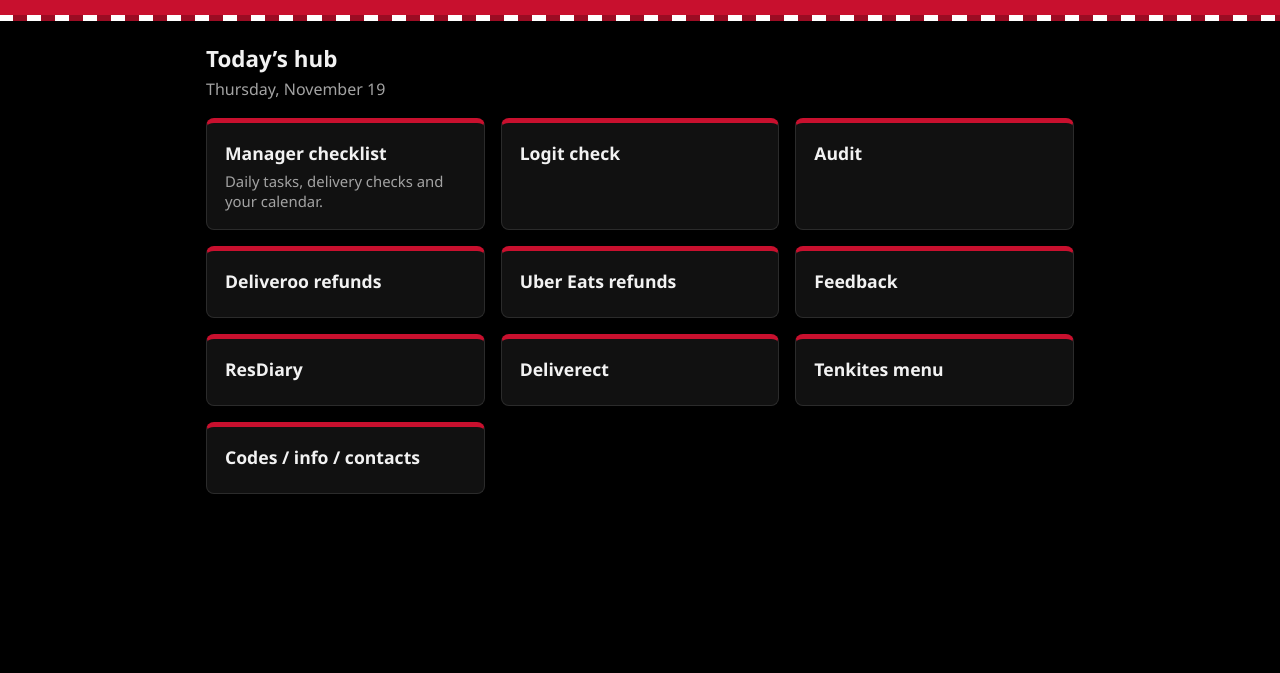
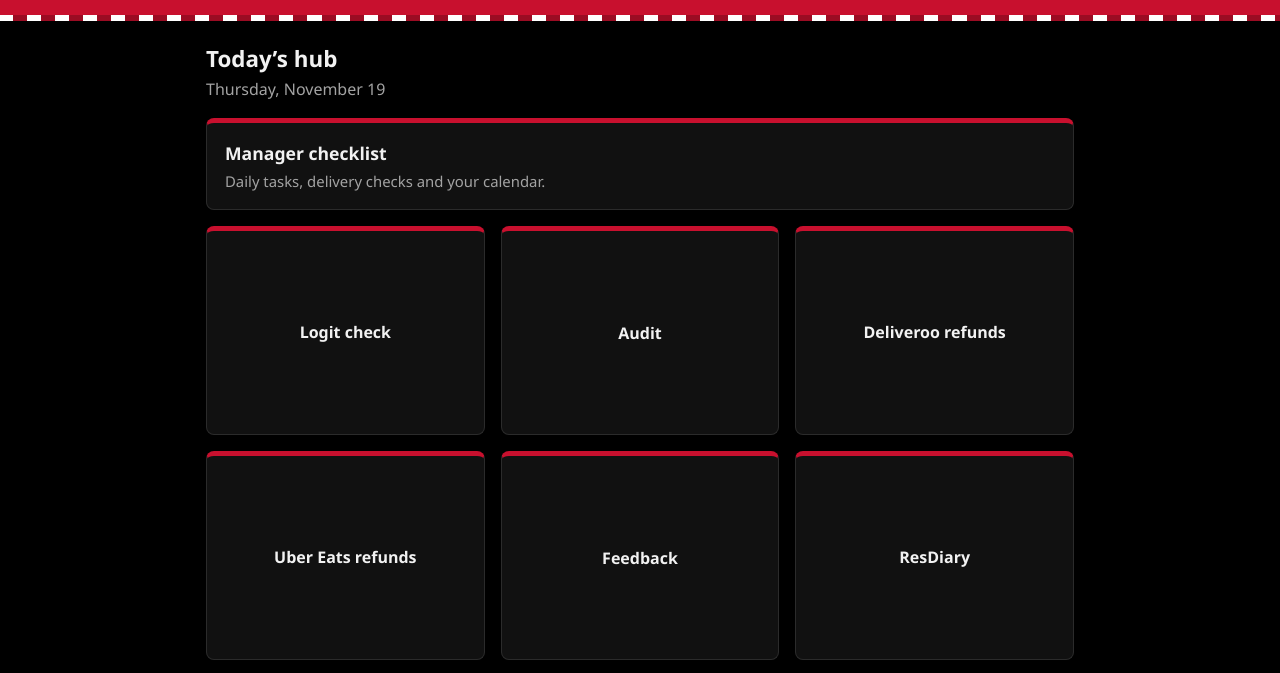
Before and after one commit to simichavda/Portfolio, a plain HTML site: page tgihub.html in a window 1280 px wide. Shown: the part 50-723 px from the top of the page. Drawn offline with Linux system fonts and the light colour scheme.

Commit message:
Refactor card layout for improved responsiveness

```diff
--- a/css/tgihub.css
+++ b/css/tgihub.css
@@ -54,7 +54,7 @@ p.sub { margin: 0 0 18px; color: var(--muted); }
 .lk { color: var(--red-bright); }
 
 /* Hub cards */
-.cards { display: grid; grid-template-columns: repeat(auto-fit, minmax(230px, 1fr)); gap: 16px; }
+.cards { display: grid; grid-template-columns: repeat(2, 1fr); gap: 12px; }
 .card {
   background: var(--card);
   border: 1px solid var(--line);
@@ -70,10 +70,14 @@ p.sub { margin: 0 0 18px; color: var(--muted); }
 a.card:hover, a.card:focus-visible { border-color: var(--red); outline: none; }
 .card.off { opacity: 0.6; }
 
-/* Half-width pair of cards (Deliveroo and Uber Eats) */
-.pair { display: grid; grid-template-columns: 1fr 1fr; gap: 8px; }
-.card.half { padding: 12px 8px; display: flex; align-items: center; justify-content: center; text-align: center; }
-.card.half h3 { margin: 0; font-size: 0.95rem; }
+/* Hub tiles: phone = 2 per row, checklist full width */
+.card.wide { grid-column: 1 / -1; }
+.card.tile { aspect-ratio: 1; display: flex; align-items: center; justify-content: center; text-align: center; padding: 10px; }
+.card.tile h3 { margin: 0; font-size: 1rem; }
+@media (min-width: 700px) {
+  .cards { grid-template-columns: repeat(3, 1fr); gap: 16px; }
+  .card.tile { aspect-ratio: 4 / 3; }
+}
 
 /* Panels and forms */
 .panel { background: var(--card); border: 1px solid var(--line); border-radius: 8px; padding: 16px; margin-bottom: 16px; }
```
